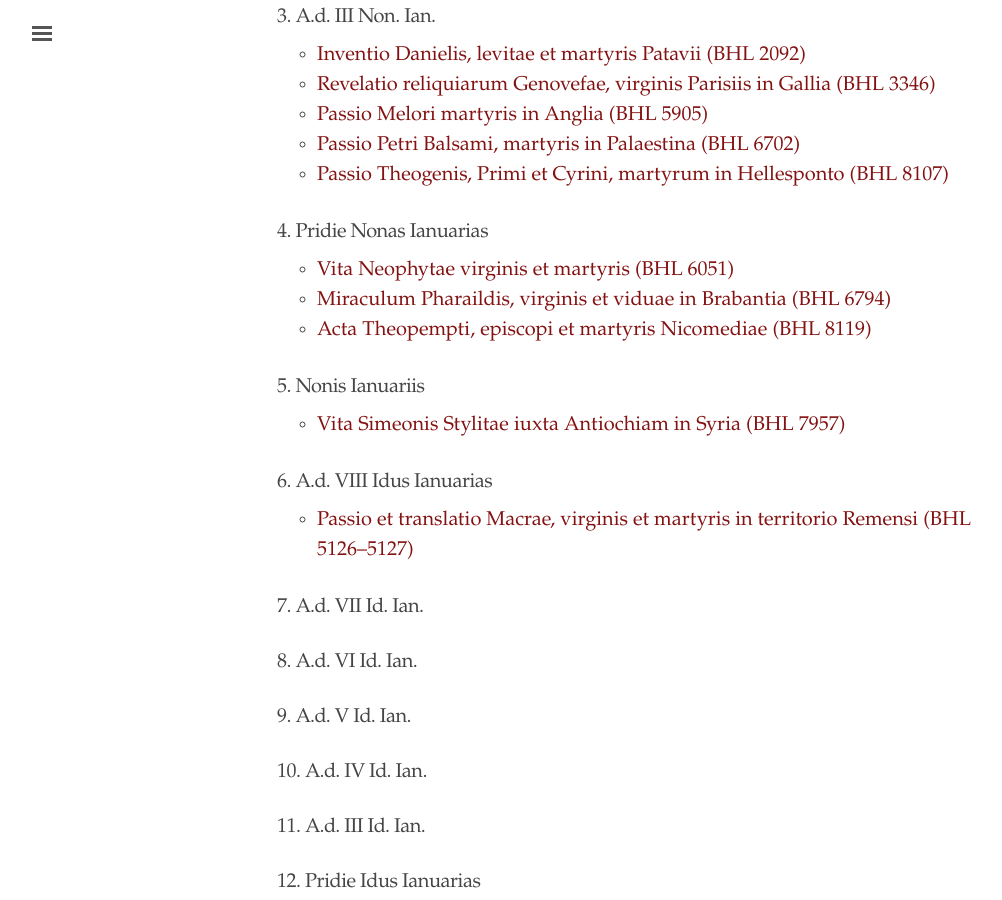
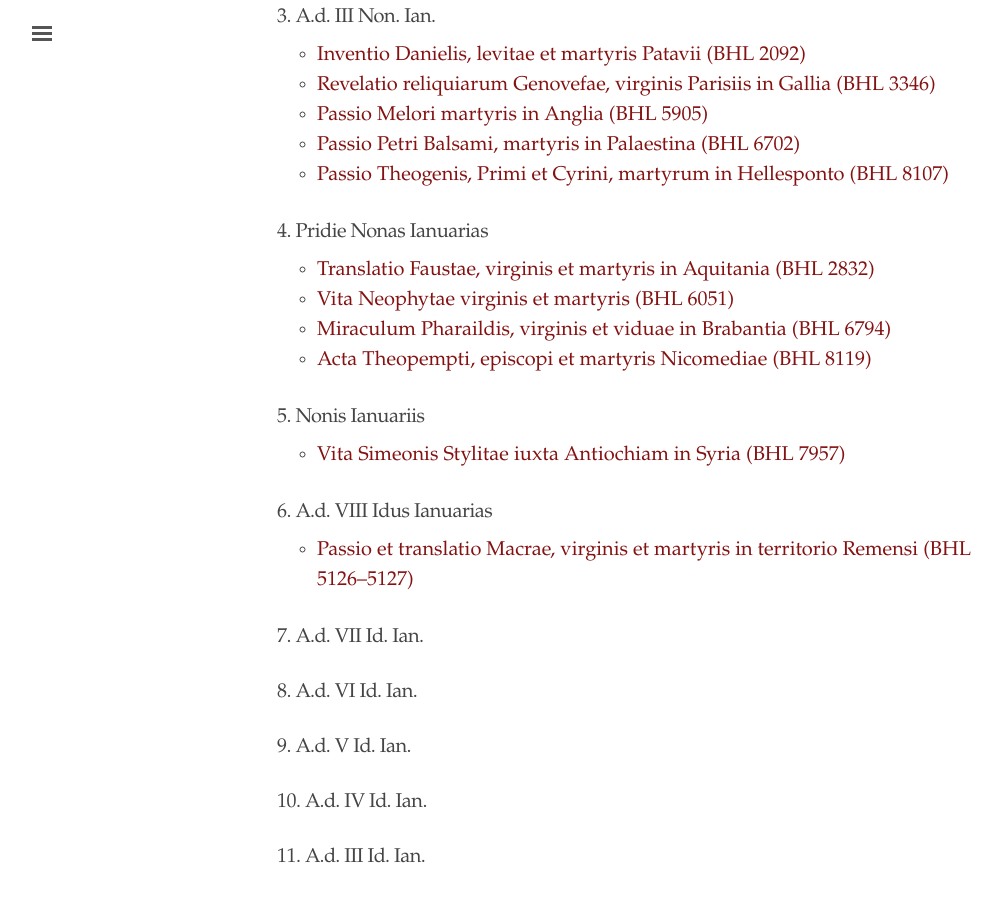
Before and after one commit to cjkoepke1/latin-hagiography, a Jekyll site: the page built from index.md, in a window 1280 px wide and 900 px high, scrolled down 863 px. Shown: the whole window, without its empty margins (3-1005 px from the left). Built offline with Jekyll 4.4.1, drawn with Linux system fonts in a browser that asks for light colours.

Commit message:
Added Translatio Faustae

```diff
--- a/index.md
+++ b/index.md
@@ -36,6 +36,7 @@ title: "Latin Hagiography"
 
 ### 4. Pridie Nonas Ianuarias
 
+- [Translatio Faustae, virginis et martyris in Aquitania (BHL 2832)](https://cjkoepke1.github.io/latin-hagiography/texts/translatio-faustae/)
 - [Vita Neophytae virginis et martyris (BHL 6051)](https://cjkoepke1.github.io/latin-hagiography/texts/vita-neophytae/)
 - [Miraculum Pharaildis, virginis et viduae in Brabantia (BHL 6794)](https://cjkoepke1.github.io/latin-hagiography/texts/miraculum-pharaildis/)
 - [Acta Theopempti, episcopi et martyris Nicomediae (BHL 8119)](https://cjkoepke1.github.io/latin-hagiography/texts/acta-theopempti/)
```
